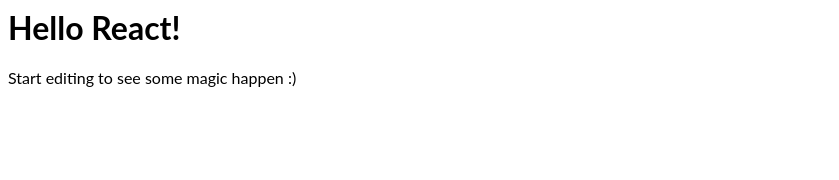
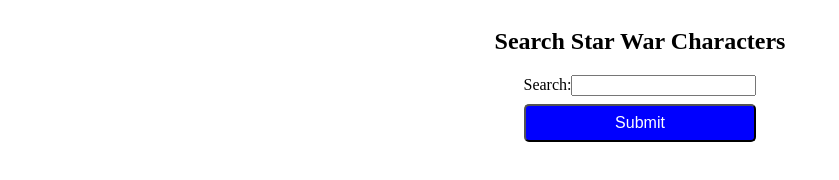
Before and after one commit to railsstudent/react-graphql-starwar, a React app: page / in a window 1280 px wide. Shown: the whole page, without its empty margins (0-839 px from the left). Built offline with nearby package versions, Linux system fonts and the light colour scheme.

Commit message:
feat: search form

```diff
--- a/App.js
+++ b/App.js
@@ -1,15 +1,18 @@
 import React, { useState } from 'react';
-import Hello from './Hello'
+import SearchForm from './SearchForm';
 
 const App = () => {
   const [name] = useState('React');
+  const headerStyle = {
+    textAlign: 'center'
+  }
 
   return (
-    <div>
-      <Hello name={name} />
-      <p>
-        Start editing to see some magic happen :)
-      </p>
+    <div class="container">
+      <h2 style={headerStyle}>
+        Search Star War Characters
+      </h2>
+      <SearchForm />
     </div>
   );
 }
--- a/Hello.js
+++ /dev/null
@@ -1,3 +0,0 @@
-import React from 'react';
-
-export default ({ name }) => <h1>Hello {name}!</h1>;
--- /dev/null
+++ b/SearchForm.js
@@ -0,0 +1,15 @@
+import React from 'react';
+
+const SearchForm = () => {
+  return (
+    <form class="form" onSubmit={() => console.log('submit clicked')}>
+      <label htmlFor="query" class="query-input">
+        Search:
+        <input id="query" />
+      </label>
+      <button type="submit" class="submit">Submit</button>
+    </form>
+  )
+};
+
+export default SearchForm;
--- a/style.css
+++ b/style.css
@@ -1,3 +1,28 @@
 h1, p {
   font-family: Lato;
 }
+
+.container {
+  display: flex;
+  flex-direction: column;
+  align-items: center;
+}
+
+button.submit {
+  background: blue;
+  color: white;
+  padding: 0.5rem 1rem;
+  border-radius: 5px;
+  font-weight: 500;
+  font-size: 1rem;
+}
+
+.form {
+  display: flex;
+  flex-direction: column;
+  justify-content: center;
+}
+
+.query-input {
+  margin-bottom: 0.5rem;
+}
```
